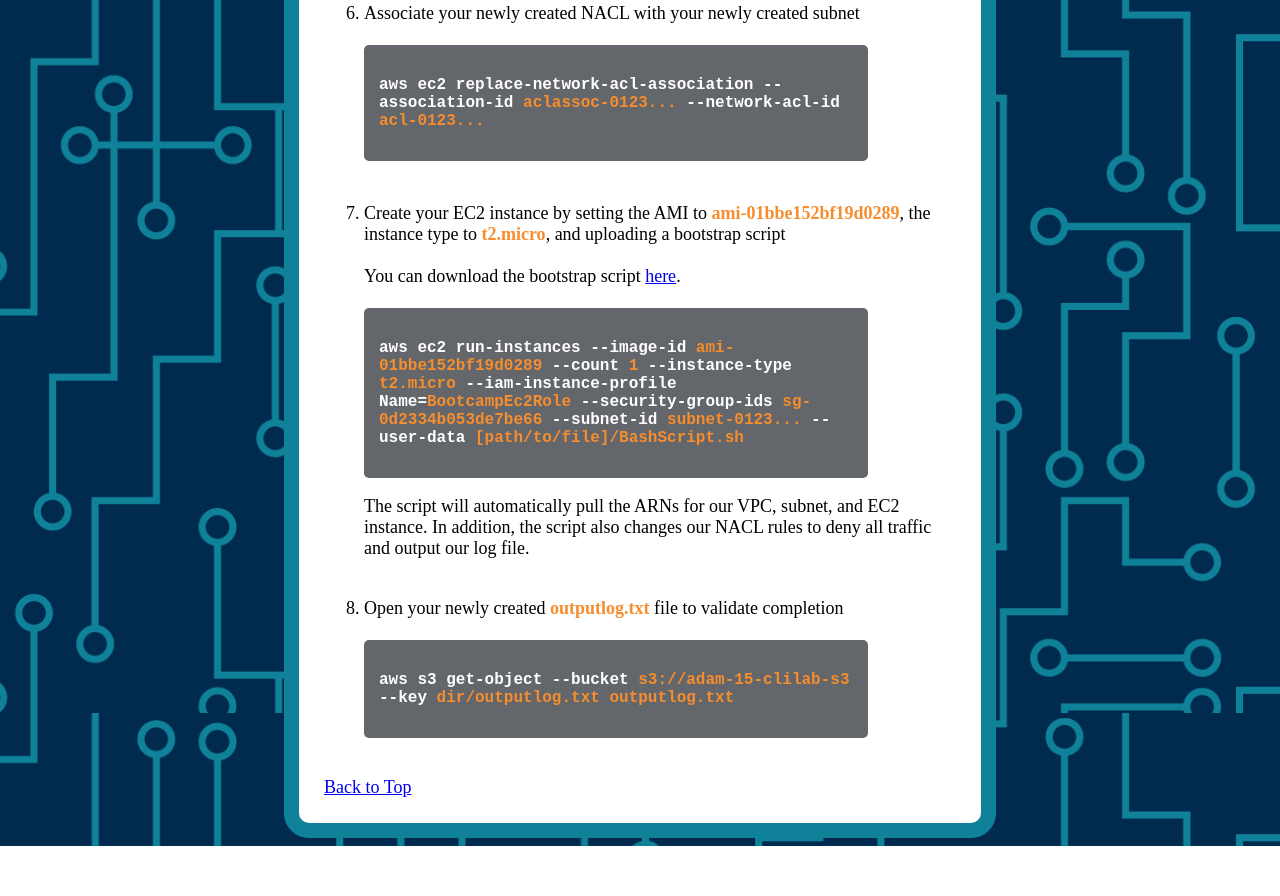
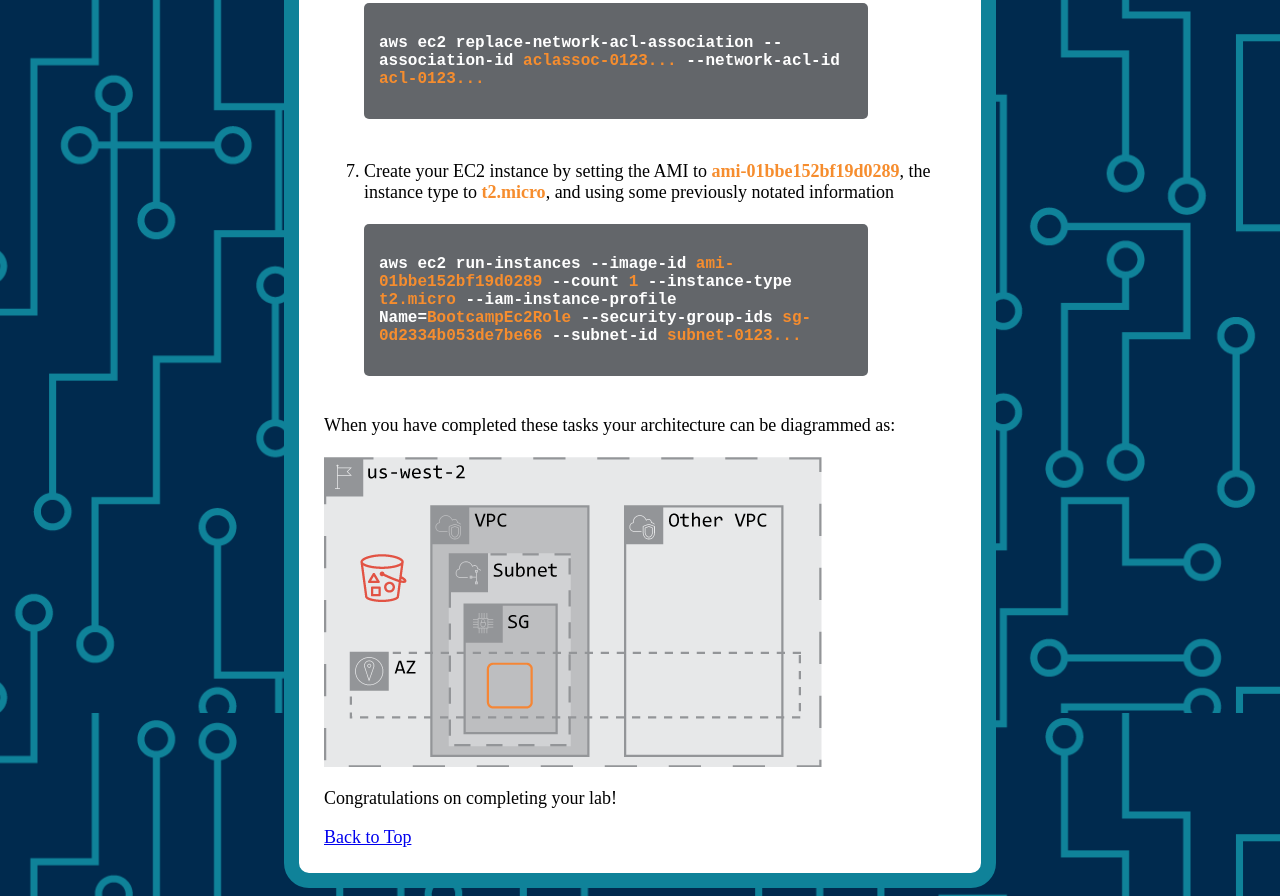
Before and after one commit to aesawyer/AWSBootcamp, a plain HTML site: page NonServerlessInstructions.html in a window 1280 px wide. Shown: the part 1687-2583 px from the top of the page. Before the commit the page ends 2533 px from the top, so only its background shows below. Drawn offline with Linux system fonts and the light colour scheme.

Commit message:
Overhaul NonServerless/Scrapped BootstrapScript.sh

```diff
--- a/NonServerlessInstructions.html
+++ b/NonServerlessInstructions.html
@@ -41,7 +41,7 @@
         <div class="box">
             <h2><center>AWS Infrastructure<br>CLI Instructions:</center></h2>
             <center><a href="index.html">Return Home</a></center>
-            <p>In this lab we will be putting the finishing touches on some infrastructure. We want to have an EC2 instance that grabs the Amazon Resource Numbers (ARNs) for our VPC, subnet, and EC2 instance.<br><br> This information will then be saved to an <em>outputlog.txt</em> file saved within an S3 bucket.<br><br> We have already created a VPC (ID: <font class="ohigh">vpc-0ad7013d64ade7e5b</font>), a Security Group (ID: <font class="ohigh">sg-0d2334b053de7be66</font>), and a role for our EC2 instance (Name: <font class="ohigh">BootcampEc2Role</font>) but will complete the rest of our resources using the below instructions:</p>
+            <p>In this lab we will be putting the finishing touches on some infrastructure. We want to have an EC2 instance that grabs the Amazon Resource Numbers (ARNs) for our VPC, subnet, EC2 instance, and S3 bucket.<br><br> We have already created a VPC (ID: <font class="ohigh">vpc-0ad7013d64ade7e5b</font>), a Security Group (ID: <font class="ohigh">sg-0d2334b053de7be66</font>), and a role for our EC2 instance (Name: <font class="ohigh">BootcampEc2Role</font>) but will complete the rest of our resources using the below instructions:</p>
             <ol>
                 <li>Create your S3 bucket using the name <strong>"[FirstName]-[LabNumber]-clilab-s3"</strong></li><br>
                 <div class="cli"><p>aws s3 mb <box class="ohigh">s3://adam-15-clilab-s3</box></p></div><br><br>
@@ -66,14 +66,10 @@
                 <li>Associate your newly created NACL with your newly created subnet</li><br>
                 <div class="cli"><p>aws ec2 replace-network-acl-association --association-id <box class="ohigh">aclassoc-0123...</box> --network-acl-id <box class="ohigh">acl-0123...</box></p></div><br><br>
 
-                <li>Create your EC2 instance by setting the AMI to <font class="ohigh">ami-01bbe152bf19d0289</font>, the instance type to <font class="ohigh">t2.micro</font>, and uploading a bootstrap script</li><br>
-                You can download the bootstrap script <a href="https://s3.amazonaws.com/bootcampclilab/AWSCLI+-+LinuxMac.pdf" target="_blank">here</a>.<br><br>
-                <div class="cli"><p>aws ec2 run-instances --image-id <box class="ohigh">ami-01bbe152bf19d0289</box> --count <box class="ohigh">1</box> --instance-type <box class="ohigh">t2.micro</box> --iam-instance-profile Name=<box class="ohigh">BootcampEc2Role</box> --security-group-ids <box class="ohigh">sg-0d2334b053de7be66</box> --subnet-id <box class="ohigh">subnet-0123...</box> --user-data <box class="ohigh">[path/to/file]/BashScript.sh</box></p></div>
-                <p>The script will automatically pull the ARNs for our VPC, subnet, and EC2 instance. In addition, the script also changes our NACL rules to deny all traffic and output our log file.</p><br>
-
-                <li>Open your newly created <font class="ohigh">outputlog.txt</font> file to validate completion</li><br>
-                <div class="cli"><p>aws s3 get-object --bucket <box class="ohigh">s3://adam-15-clilab-s3</box> --key <box class="ohigh">dir/outputlog.txt</box> <box class="ohigh">outputlog.txt</box></p></div><br>
+                <li>Create your EC2 instance by setting the AMI to <font class="ohigh">ami-01bbe152bf19d0289</font>, the instance type to <font class="ohigh">t2.micro</font>, and using some previously notated information</li><br>
+                <div class="cli"><p>aws ec2 run-instances --image-id <box class="ohigh">ami-01bbe152bf19d0289</box> --count <box class="ohigh">1</box> --instance-type <box class="ohigh">t2.micro</box> --iam-instance-profile Name=<box class="ohigh">BootcampEc2Role</box> --security-group-ids <box class="ohigh">sg-0d2334b053de7be66</box> --subnet-id <box class="ohigh">subnet-0123...</box></p></div><br>
             </ol>
+            <p>When you have completed these tasks your architecture can be diagrammed as:<br><br><img src="EC2Infrastructure.png"><br><br>Congratulations on completing your lab!</p>
             <a href='#top'>Back to Top</a>
         </div>
     </body>
```
Also changed, not shown: ServerlessInstructions.html (+1 -1 lines), index.html (+1 -1 lines), EC2Infrastructure.png (added), 2 other files.
